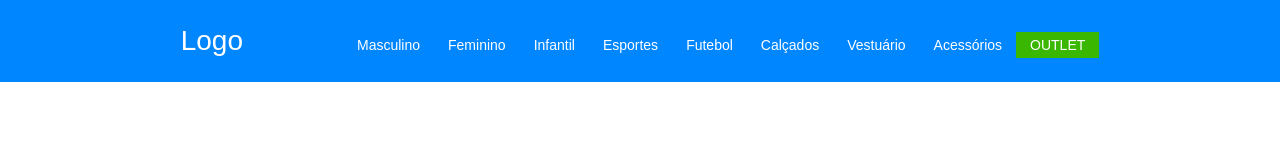
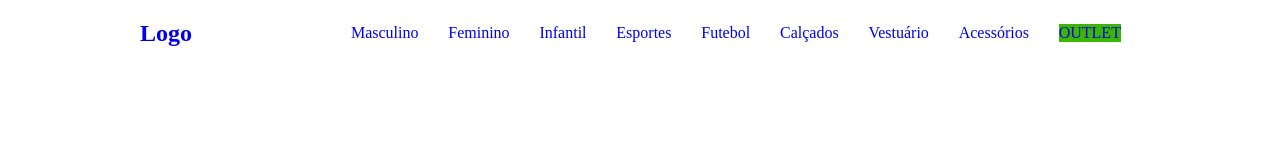
Before and after one commit to Hhotre/Estudos, a plain HTML site: page html-css/Training/site/index.html in a window 1280 px wide. Drawn offline with Linux system fonts and the light colour scheme.

Commit message:
arrumei a porra do bagulho

```diff
--- a/html-css/Training/site/index.html
+++ b/html-css/Training/site/index.html
@@ -9,8 +9,8 @@
 </head>
 <body>
     <header>
+        <h2><a href="#" class="logo">Logo</a></h2>
         <ul>
-            <li><a href="#" class="logo">Logo</a>
             <li><a href="#">Masculino</a>
             <li><a href="#">Feminino</a>
             <li><a href="#">Infantil</a>
--- a/html-css/Training/site/style.css
+++ b/html-css/Training/site/style.css
@@ -1,55 +1,30 @@
-@charset "UTF-8";
-
-*{
-    font-family: Arial, Helvetica, sans-serif;
+body, div, ul, li, a{
+    margin: 0 auto;
+    padding: 0;
+    text-decoration: none;
+    box-sizing: border-box;
+    list-style: none;
 }
 
 header{
-    color: black;
-    text-align: center;
+    display: flex;
+}
 
+h2{
+    margin-left: 140px;
+}
+
+ul{
+    display: flex;
+    width: 800px;
+    align-items: center;
+}
+
+li{
 
 }
-.logo{
-    font-size: 28px;
-    padding: 0;
-    margin-top: 15px;
-    margin-bottom: 15px;
-    margin-right: 100px;
 
-
-
+a:hover{
+    background-color: aqua;
+    color:black;
 }
-ul{
-    list-style-type: none;
-    margin: 0;
-    padding: 10px;
-    overflow: hidden;
-    background-color: #0086FF;
-    font-size: 14px;
-
-
-
-}
-li{
-    display: inline-flex;
-    text-align: center;
-}
-li a{
-    display: block;
-    padding: 5px 14px;
-
-    text-decoration: none;
-    color: white;
-
-}
-a:hover{
-    background-color: #111;
-}
-.logo:hover{
-    background-color: #0086FF;
-    text-shadow:5px 5px 10px, #000000;
-}
-body{
-    margin: 0;
-}
```
